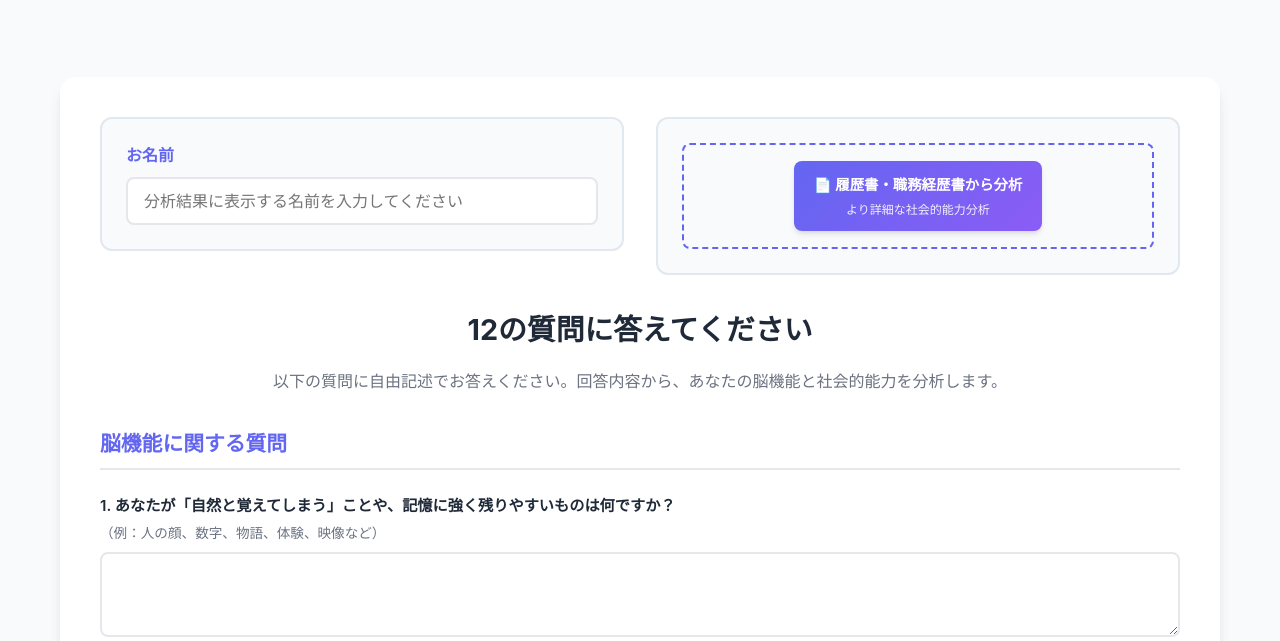
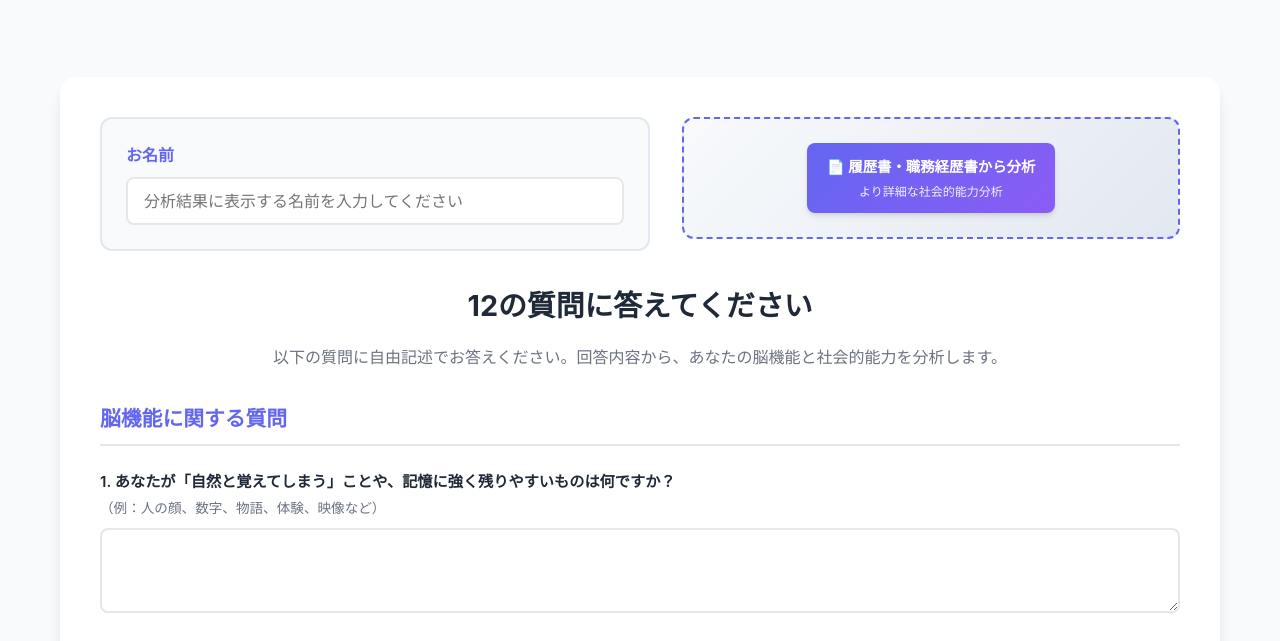
Before and after one commit to FinalJapan/Brain-Function-Hexagraph-Social-Humanity-HexagraphVer2, a website: page index.html in a window 1280 px wide. Shown: the part 155-796 px from the top of the page. Drawn offline with nearby package versions, Linux system fonts and the light colour scheme.

Commit message:
Update styles.css

```diff
--- a/styles.css
+++ b/styles.css
@@ -119,10 +119,6 @@ header h1 {
 /* 履歴書分析リンクセクション */
 .resume-analysis-link-section {
     flex: 1;
-    background: #f8fafc;
-    padding: 1.5rem;
-    border-radius: 12px;
-    border: 2px solid #e2e8f0;
     display: flex;
     align-items: center;
     justify-content: center;
@@ -130,10 +126,10 @@ header h1 {
 
 .alternative-option {
     text-align: center;
-    background: transparent;
+    padding: 1.5rem;
+    background: linear-gradient(135deg, #f8fafc, #e2e8f0);
+    border-radius: 12px;
     border: 2px dashed var(--primary-color);
-    border-radius: 8px;
-    padding: 1rem;
     width: 100%;
 }
 
```
